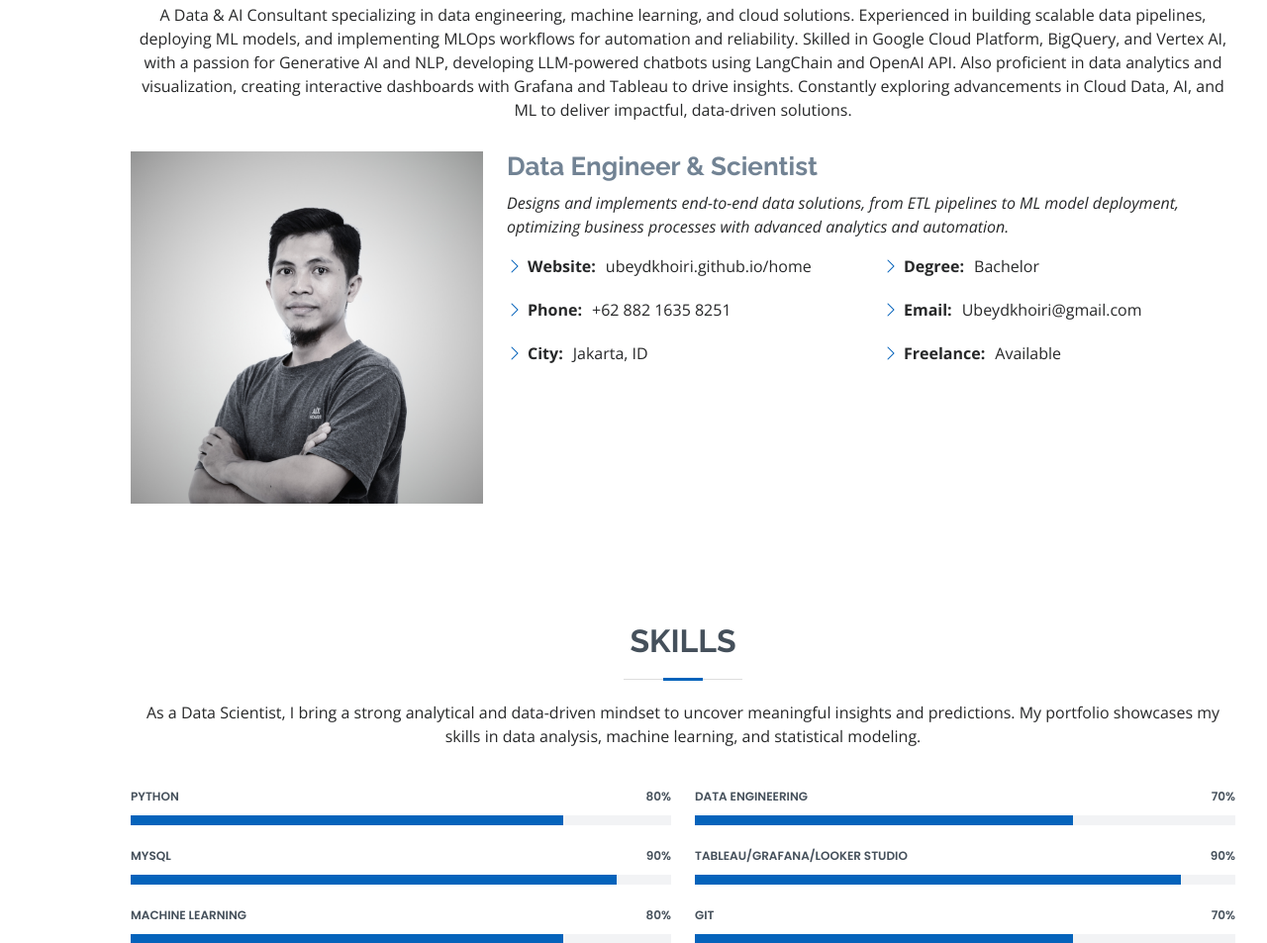
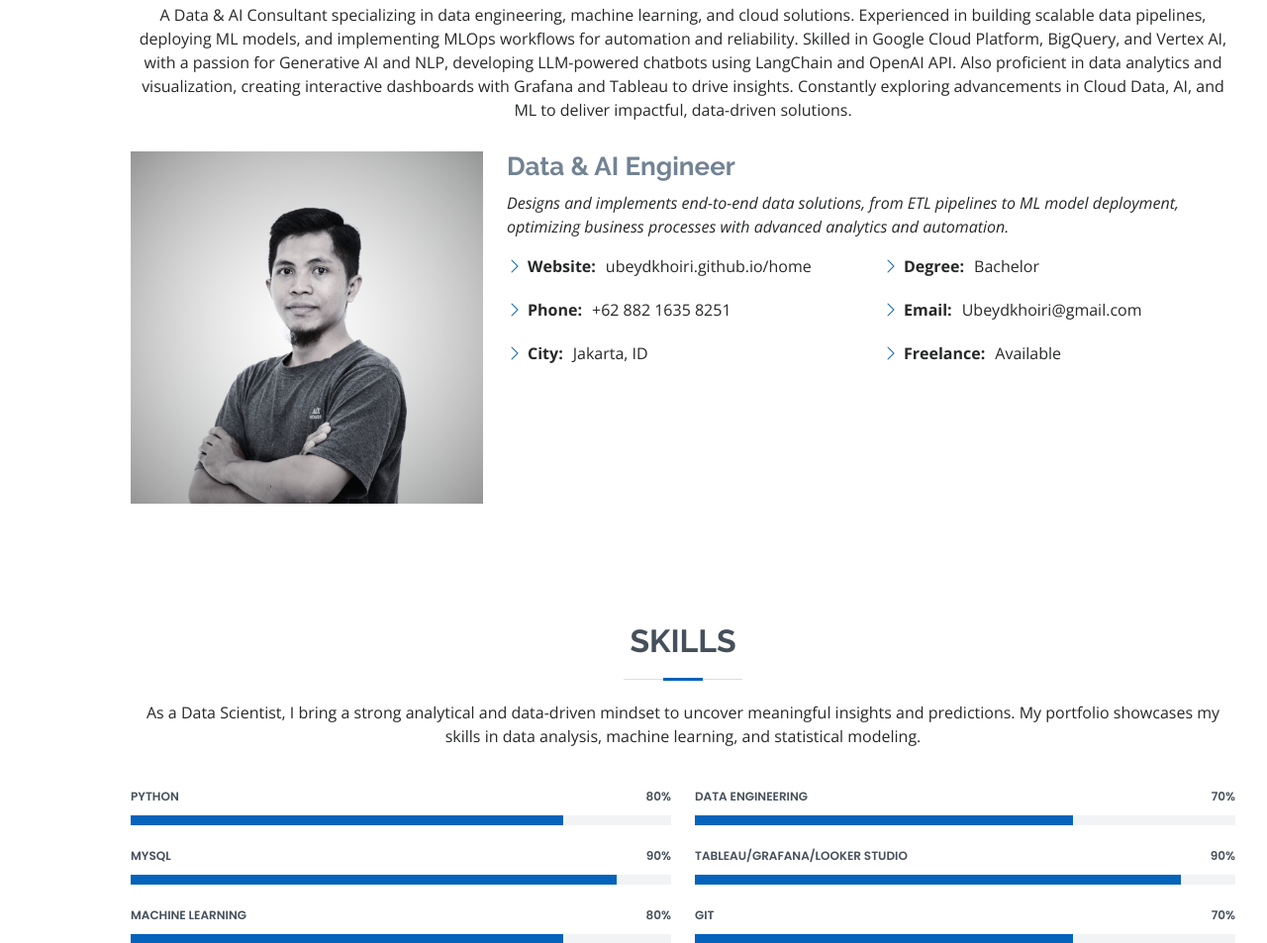
Before and after one commit to Ubeydkhoiri/home, a plain HTML site: page index.html in a window 1280 px wide. Shown: the part 935-1888 px from the top of the page at 99% size. Drawn offline with nearby package versions, Linux system fonts and the light colour scheme.

Commit message:
change Data Scientist & Engineer to Data & AI engineer

```diff
--- a/index.html
+++ b/index.html
@@ -91,7 +91,7 @@
             <img src="assets/img/profile.png" class="img-fluid" alt="">
           </div>
           <div class="col-lg-8 pt-4 pt-lg-0 content">
-            <h3>Data Engineer &amp; Scientist</h3>
+            <h3>Data &amp; AI Engineer</h3>
             <p class="fst-italic">
               Designs and implements end-to-end data solutions, from ETL pipelines to ML model deployment,
               optimizing business processes with advanced analytics and automation.
```
